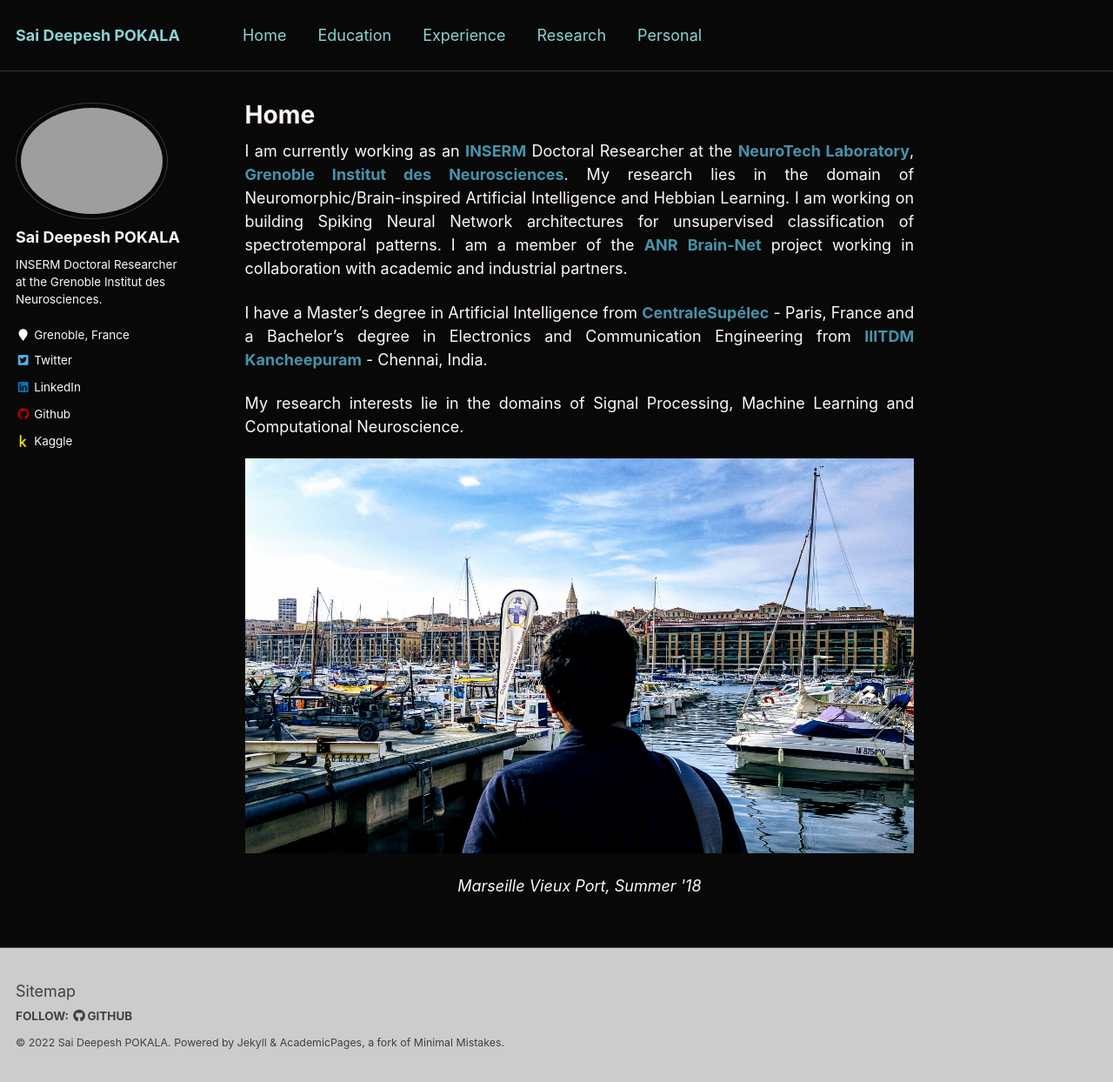
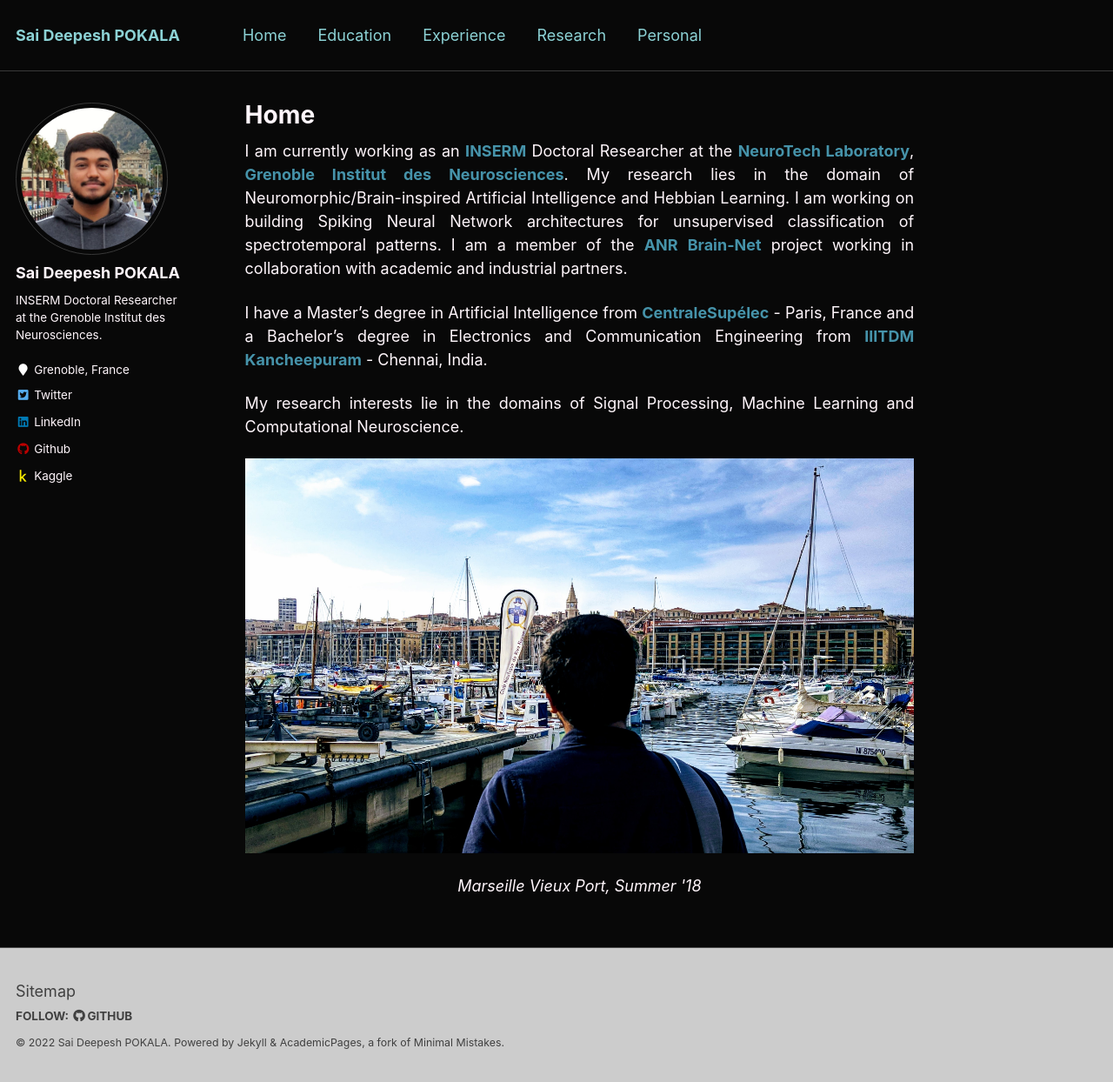
Before and after one commit to saideepesh/saideepesh.github.io, a Jekyll site: the page built from _pages/about.md, in a window 1280 px wide and 1244 px high. Shown: the whole window at 87% size. Built offline with Jekyll 4.4.1, drawn with Linux system fonts in a browser that asks for light colours.

Commit message:
Update _config.yml

```diff
--- a/_config.yml
+++ b/_config.yml
@@ -85,7 +85,7 @@ analytics:
 # Site Author
 author:
   name             : "Sai Deepesh POKALA"
-  avatar           : "Barcelona.jpeg"
+  avatar           : "Barcelona Bay.jpeg"
   bio              : "INSERM Doctoral Researcher at the Grenoble Institut des Neurosciences."
   location         : "Grenoble, France"
   employer         :
```
